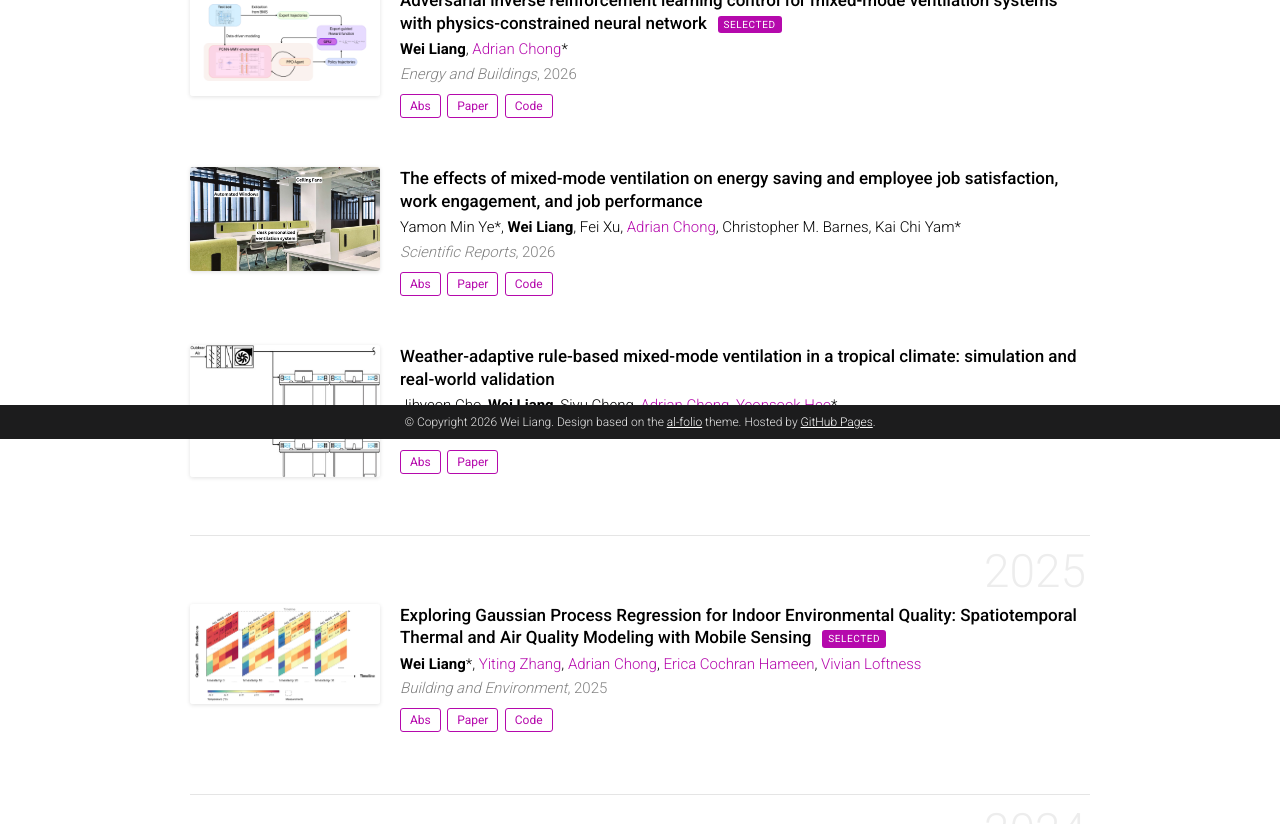
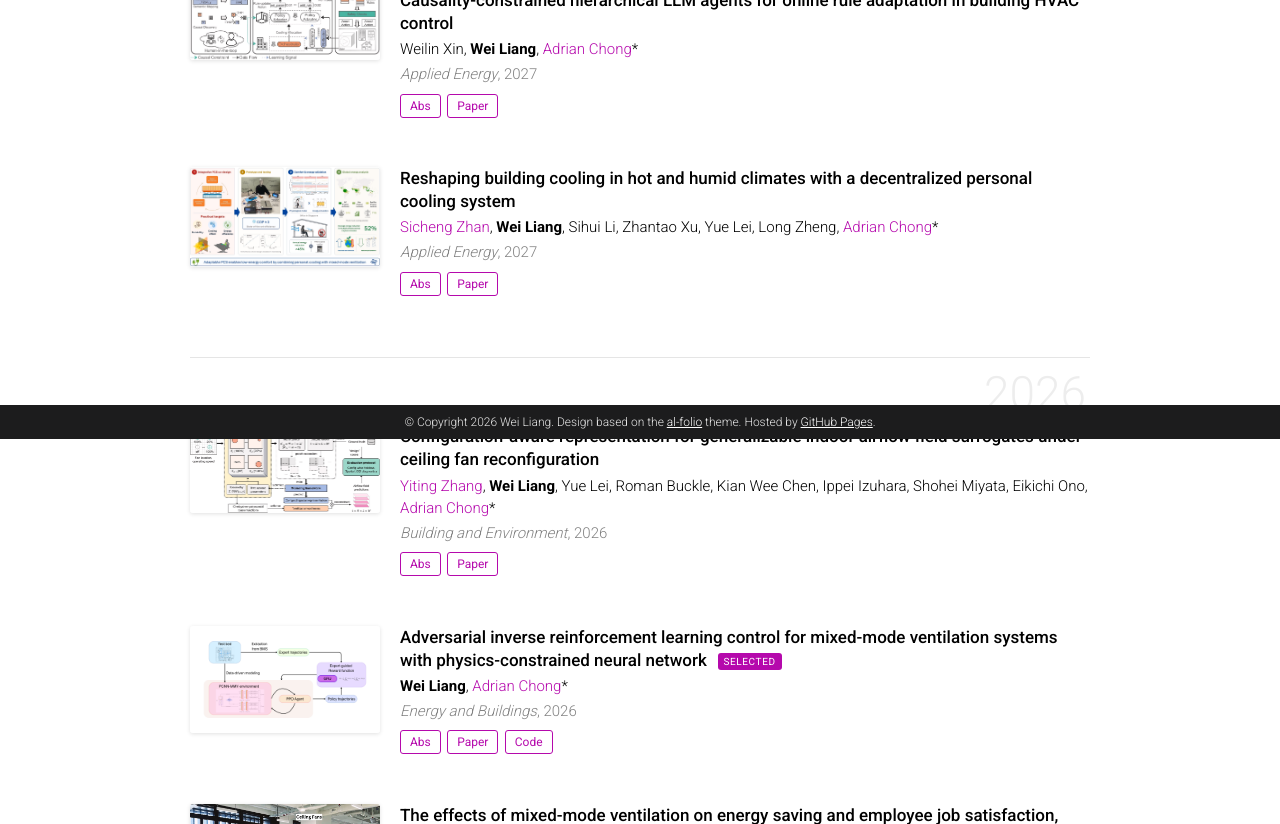
Before and after one commit to LW-G38/lw-g38.github.io, a plain HTML site: page publications.html in a window 1280 px wide. Shown: the part 361-1185 px from the top of the page. Drawn offline with Linux system fonts and the light colour scheme; some icons are missing.

Commit message:
Add three new papers to the publications page
Two Applied Energy papers (2027 issue) and one Building and Environment
paper (2026), each with a preview figure, abstract toggle and DOI link.

Co-Authored-By: Claude Fable 5.2 <noreply@anthropic.com>

```diff
--- a/publications.html
+++ b/publications.html
@@ -78,9 +78,115 @@
           </p>
 
           <div class="publications">
+            <!-- ============================== 2027 ============================== -->
+            <h2 class="year">2027</h2>
+            <ol class="bib-list">
+              <li class="bib-item">
+                <div class="bib-preview">
+                  <img
+                    src="images/llm_hvac_agents_framework.jpg"
+                    alt="Hierarchical LLM agent framework for online HVAC rule adaptation"
+                  />
+                </div>
+                <div class="bib-body">
+                  <div class="bib-title">
+                    Causality-constrained hierarchical LLM agents for online rule adaptation in
+                    building HVAC control
+                  </div>
+                  <div class="bib-author">
+                    Weilin Xin, <span class="me">Wei Liang</span>,
+                    <a href="https://ideaslab.io/">Adrian Chong</a>*
+                  </div>
+                  <div class="bib-venue"><em>Applied Energy</em>, 2027</div>
+                  <div class="bib-links">
+                    <button class="btn-bib" type="button" data-abstract-toggle="abs-llm-hvac" aria-expanded="false">
+                      Abs
+                    </button>
+                    <a class="btn-bib" href="https://doi.org/10.1016/j.apenergy.2026.129012">Paper</a>
+                  </div>
+                  <p class="bib-abstract" id="abs-llm-hvac" hidden>
+                    We proposed a causality-constrained hierarchical LLM agent framework that adapts
+                    rule-based cooling-setpoint controllers online. Offline onboarding standardizes
+                    BMS points and builds a human-confirmed causal graph; hierarchical agents then
+                    propose hourly rule updates that are admitted only after structural and causal
+                    checks.
+                  </p>
+                </div>
+              </li>
+
+              <li class="bib-item">
+                <div class="bib-preview">
+                  <img
+                    src="images/personal_cooling_system.jpg"
+                    alt="Decentralized personal cooling system graphical abstract"
+                  />
+                </div>
+                <div class="bib-body">
+                  <div class="bib-title">
+                    Reshaping building cooling in hot and humid climates with a decentralized
+                    personal cooling system
+                  </div>
+                  <div class="bib-author">
+                    <a href="https://jamescheng21.github.io/">Sicheng Zhan</a>,
+                    <span class="me">Wei Liang</span>, Sihui Li, Zhantao Xu, Yue Lei, Long Zheng,
+                    <a href="https://ideaslab.io/">Adrian Chong</a>*
+                  </div>
+                  <div class="bib-venue"><em>Applied Energy</em>, 2027</div>
+                  <div class="bib-links">
+                    <button class="btn-bib" type="button" data-abstract-toggle="abs-pcs" aria-expanded="false">
+                      Abs
+                    </button>
+                    <a class="btn-bib" href="https://doi.org/10.1016/j.apenergy.2026.128944">Paper</a>
+                  </div>
+                  <p class="bib-abstract" id="abs-pcs" hidden>
+                    We presented a plug-and-play personal cooling system that combines
+                    thermoelectric cooling with phase change material, developed through a co-design
+                    framework balancing portability, cooling capacity, and energy efficiency, to
+                    deliver low-energy comfort alongside natural ventilation in hot and humid
+                    climates.
+                  </p>
+                </div>
+              </li>
+            </ol>
+
             <!-- ============================== 2026 ============================== -->
             <h2 class="year">2026</h2>
             <ol class="bib-list">
+              <li class="bib-item">
+                <div class="bib-preview">
+                  <img
+                    src="images/airflow_surrogate_framework.jpg"
+                    alt="Configuration-aware airflow field surrogate modeling framework"
+                  />
+                </div>
+                <div class="bib-body">
+                  <div class="bib-title">
+                    Configuration-aware representation for generalizable indoor airflow field
+                    surrogates under ceiling fan reconfiguration
+                  </div>
+                  <div class="bib-author">
+                    <a href="https://scholar.google.com/citations?user=yF7-LkgAAAAJ&amp;hl=en"
+                      >Yiting Zhang</a
+                    >, <span class="me">Wei Liang</span>, Yue Lei, Roman Buckle, Kian Wee Chen,
+                    Ippei Izuhara, Shohei Miyata, Eikichi Ono,
+                    <a href="https://ideaslab.io/">Adrian Chong</a>*
+                  </div>
+                  <div class="bib-venue"><em>Building and Environment</em>, 2026</div>
+                  <div class="bib-links">
+                    <button class="btn-bib" type="button" data-abstract-toggle="abs-airflow" aria-expanded="false">
+                      Abs
+                    </button>
+                    <a class="btn-bib" href="https://doi.org/10.1016/j.buildenv.2026.115167">Paper</a>
+                  </div>
+                  <p class="bib-abstract" id="abs-airflow" hidden>
+                    We developed a configuration-aware representation that encodes each ceiling
+                    fan's location, operating status, and fan-induced momentum as differentiable
+                    source fields, so that surrogate models of indoor air speed fields generalize
+                    across ceiling fan configurations.
+                  </p>
+                </div>
+              </li>
+
               <li class="bib-item">
                 <div class="bib-preview">
                   <img
```
Also changed, not shown: images/airflow_surrogate_framework.jpg (added), images/llm_hvac_agents_framework.jpg (added), images/personal_cooling_system.jpg (added).
